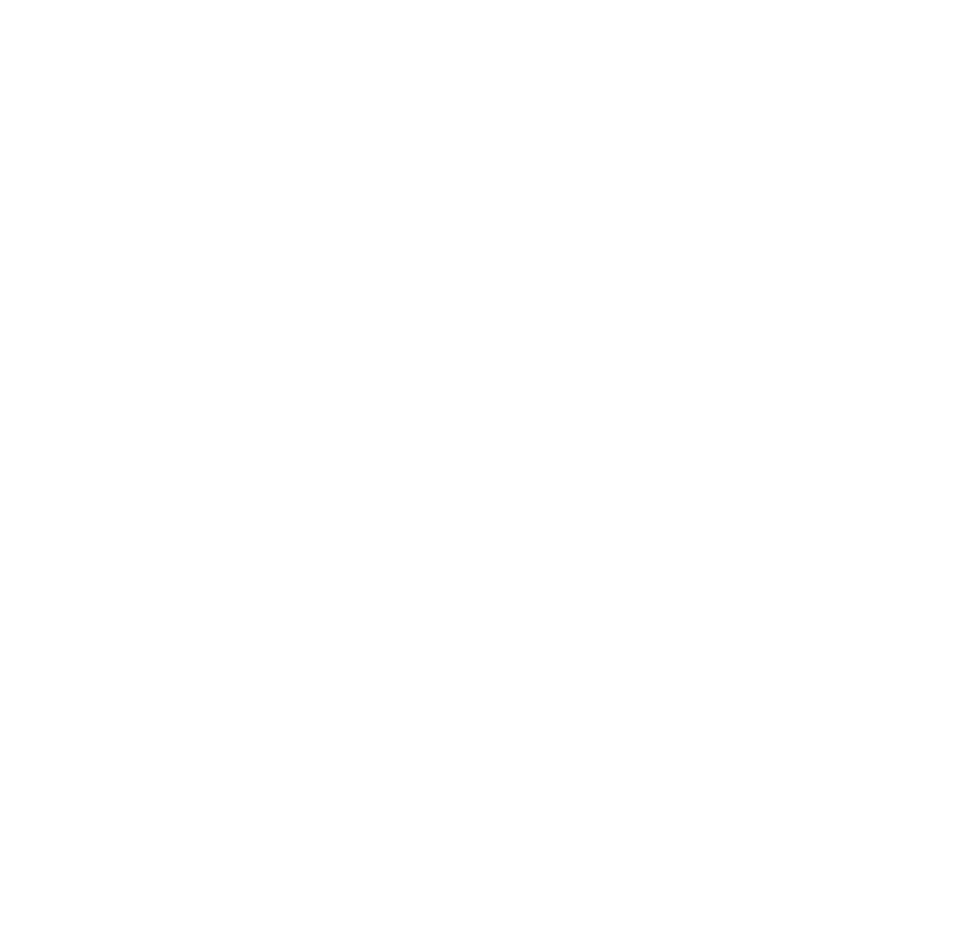
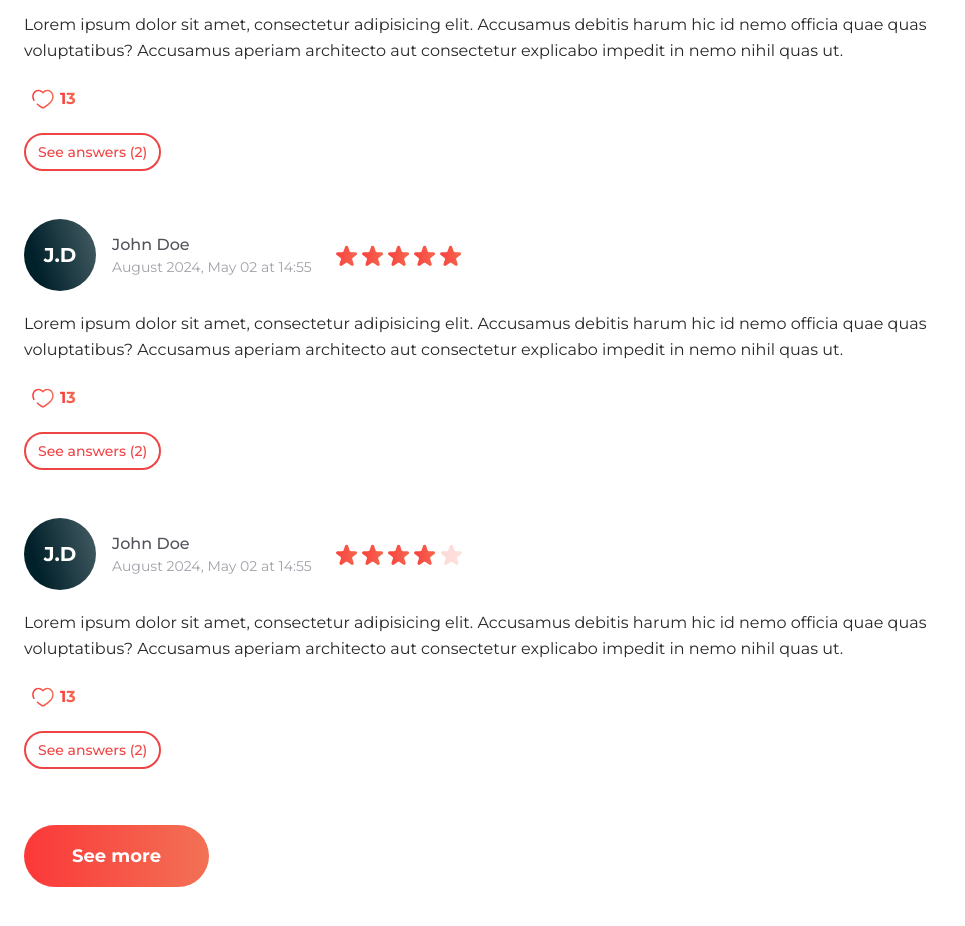
Before and after one commit to HumptyDumpy01/viaproperty-app, a Next.js app: page /properties/1 in a window 1280 px wide. Shown: the part 2260-3186 px from the top of the page, without its empty margins (0-965 px from the left). Before the commit the page ends 2276 px from the top, so only its background shows below. Built offline with nearby package versions, Linux system fonts and the light colour scheme.

Commit message:
Now comments can have ratings. Filled the reviews and question comments.

```diff
--- a/components/Layout/Comment/Comment.tsx
+++ b/components/Layout/Comment/Comment.tsx
@@ -4,6 +4,8 @@
 import ViapropertyIcon from '@/components/UI/Icon/ViapropertyIcon';
 import Button from '@/components/UI/Button/Button';
 import { useState } from 'react';
+import StarIcon from '@/components/UI/Icon/StarIcon';
+import { roundNumber } from '@/utils/functions/roundNumber';
 
 type CommentType = {
   userType: `user` | `landlord`;
@@ -19,20 +21,45 @@
     text: string;
     createdAt: string;
   }[]
+  rating?: number;
 
   // children: ReactNode;
 }
 
-export default function Comment({ userType, createdAt, likes, responses, text, abbrInitials, initials }: CommentType) {
+export default function
+  Comment({
+            userType,
+            createdAt,
+            likes,
+            responses,
+            text,
+            abbrInitials,
+            initials,
+            rating
+          }: CommentType) {
 
   const [showReplies, setShowReplies] = useState<boolean>(false);
+  let roundedRating = null;
+  if (rating) {
+    roundedRating = rating ? roundNumber(rating) : null;
+  }
 
   return (
     <>
       <div className={`flex flex-col gap-5`}>
-
-        <User type={userType} abbrInitials={abbrInitials} initials={initials}
-              createdAt={createdAt} />
+        <div className={`flex items-center gap-6`}>
+          <User type={userType} abbrInitials={abbrInitials} initials={initials}
+                createdAt={createdAt} />
+          {(rating && roundedRating) && (
+            <>
+              <div className={`flex items-center gap-1`}>
+                {[...Array(5)].map((_, index) => (
+                  <StarIcon key={index} size={`md`} state={index < roundedRating ? `filled` : `empty`} />
+                ))}
+              </div>
+            </>
+          )}
+        </div>
         <div>
           <p className={`leading-relaxed text-zinc-800`}>{text}</p>
         </div>
--- a/components/PropertyDescription/Layout/PropertyComments.tsx
+++ b/components/PropertyDescription/Layout/PropertyComments.tsx
@@ -120,6 +120,68 @@
           </>
         )}
 
+        {activeComments === `Reviews` && (
+          <>
+            <div className={`flex flex-col gap-12`}>
+              <Comment rating={4.3} initials={`John Doe`} abbrInitials={`J.D`}
+                       text={` Lorem ipsum dolor sit amet, consectetur adipisicing elit. Accusamus debitis harum hic id nemo officia quae quas voluptatibus? Accusamus aperiam architecto aut consectetur explicabo impedit in nemo nihil quas ut.`}
+                       likes={13} createdAt={`August 2024, May 02 at 14:55`} responses={[{
+                userType: `landlord`,
+                abbrInitials: `N.B`,
+                initials: `Nikolas Baker`,
+                text: `Lorem ipsum dolor sit amet, consectetur adipisicing elit. Accusamus debitis harum hic id nemo officia quae quas voluptatibus? Accusamus aperiam architecto aut consectetur explicabo impedit in nemo nihil quas ut.`,
+                createdAt: `August 2024, May 02 at 14:55`
+              }, {
+                userType: `user`,
+                abbrInitials: `J.D`,
+                initials: `John Doe`,
+                text: `Lorem ipsum dolor sit amet, consectetur adipisicing elit. Accusamus debitis harum hic id nemo officia quae quas voluptatibus? Accusamus aperiam architecto aut consectetur explicabo impedit in nemo nihil quas ut.`,
+                createdAt: `August 2024, May 02 at 14:55`
+              }
+              ]} userType={`user`}
+              />
+
+              <Comment rating={4.5} initials={`John Doe`} abbrInitials={`J.D`}
+                       text={` Lorem ipsum dolor sit amet, consectetur adipisicing elit. Accusamus debitis harum hic id nemo officia quae quas voluptatibus? Accusamus aperiam architecto aut consectetur explicabo impedit in nemo nihil quas ut.`}
+                       likes={13} createdAt={`August 2024, May 02 at 14:55`} responses={[{
+                userType: `landlord`,
+                abbrInitials: `N.B`,
+                initials: `Nikolas Baker`,
+                text: `Lorem ipsum dolor sit amet, consectetur adipisicing elit. Accusamus debitis harum hic id nemo officia quae quas voluptatibus? Accusamus aperiam architecto aut consectetur explicabo impedit in nemo nihil quas ut.`,
+                createdAt: `August 2024, May 02 at 14:55`
+              }, {
+                userType: `user`,
+                abbrInitials: `J.D`,
+                initials: `John Doe`,
+                text: `Lorem ipsum dolor sit amet, consectetur adipisicing elit. Accusamus debitis harum hic id nemo officia quae quas voluptatibus? Accusamus aperiam architecto aut consectetur explicabo impedit in nemo nihil quas ut.`,
+                createdAt: `August 2024, May 02 at 14:55`
+              }
+              ]} userType={`user`} />
+
+              <Comment rating={4.1} initials={`John Doe`} abbrInitials={`J.D`}
+                       text={` Lorem ipsum dolor sit amet, consectetur adipisicing elit. Accusamus debitis harum hic id nemo officia quae quas voluptatibus? Accusamus aperiam architecto aut consectetur explicabo impedit in nemo nihil quas ut.`}
+                       likes={13} createdAt={`August 2024, May 02 at 14:55`} responses={[{
+                userType: `landlord`,
+                abbrInitials: `N.B`,
+                initials: `Nikolas Baker`,
+                text: `Lorem ipsum dolor sit amet, consectetur adipisicing elit. Accusamus debitis harum hic id nemo officia quae quas voluptatibus? Accusamus aperiam architecto aut consectetur explicabo impedit in nemo nihil quas ut.`,
+                createdAt: `August 2024, May 02 at 14:55`
+              }, {
+                userType: `user`,
+                abbrInitials: `J.D`,
+                initials: `John Doe`,
+                text: `Lorem ipsum dolor sit amet, consectetur adipisicing elit. Accusamus debitis harum hic id nemo officia quae quas voluptatibus? Accusamus aperiam architecto aut consectetur explicabo impedit in nemo nihil quas ut.`,
+                createdAt: `August 2024, May 02 at 14:55`
+              }
+              ]} userType={`user`} />
+            </div>
+
+            <div className={`w-fit mt-14`}>
+              <Button label={`See more`} mode={`md`} linearGradient />
+            </div>
+          </>
+        )}
+
       </div>
     </>
   );
--- a/components/UI/MetricDisplay/MetricDisplayRating.tsx
+++ b/components/UI/MetricDisplay/MetricDisplayRating.tsx
@@ -1,6 +1,7 @@
 // 'use client';
 
 import StarIcon from '@/components/UI/Icon/StarIcon';
+import { roundNumber } from '@/utils/functions/roundNumber';
 
 type MetricDisplayRatingType = {
   rating: number;
@@ -10,7 +11,7 @@
 }
 
 export default function MetricDisplayRating({ rating, label, size = `md` }: MetricDisplayRatingType) {
-  const roundedRating = rating % 1 >= 0.5 ? Math.ceil(rating) : Math.floor(rating);
+  const roundedRating = roundNumber(rating);
 
   return (
     <>
--- a/components/UI/MetricDisplay/MetricDisplayRatingHero.tsx
+++ b/components/UI/MetricDisplay/MetricDisplayRatingHero.tsx
@@ -1,4 +1,7 @@
 // 'use client';
+
+import { roundNumber } from '@/utils/functions/roundNumber';
+import StarIcon from '@/components/UI/Icon/StarIcon';
 
 type MetricDisplayRatingHeroType = {
   overallRating: number;
@@ -6,10 +9,8 @@
   // children: ReactNode;
 }
 
-import StarIcon from '@/components/UI/Icon/StarIcon';
-
-export default function MetricDisplayRatingHero({overallRating, ratingsCount}: MetricDisplayRatingHeroType) {
-  const roundedRating = overallRating % 1 >= 0.5 ? Math.ceil(overallRating) : Math.floor(overallRating);
+export default function MetricDisplayRatingHero({ overallRating, ratingsCount }: MetricDisplayRatingHeroType) {
+  const roundedRating = roundNumber(overallRating);
 
   return (
     <>
--- /dev/null
+++ b/utils/functions/roundNumber.ts
@@ -0,0 +1,4 @@
+export function roundNumber(rating: number) {
+  const roundedRating = rating % 1 >= 0.5 ? Math.ceil(rating) : Math.floor(rating);
+  return roundedRating;
+}
```
